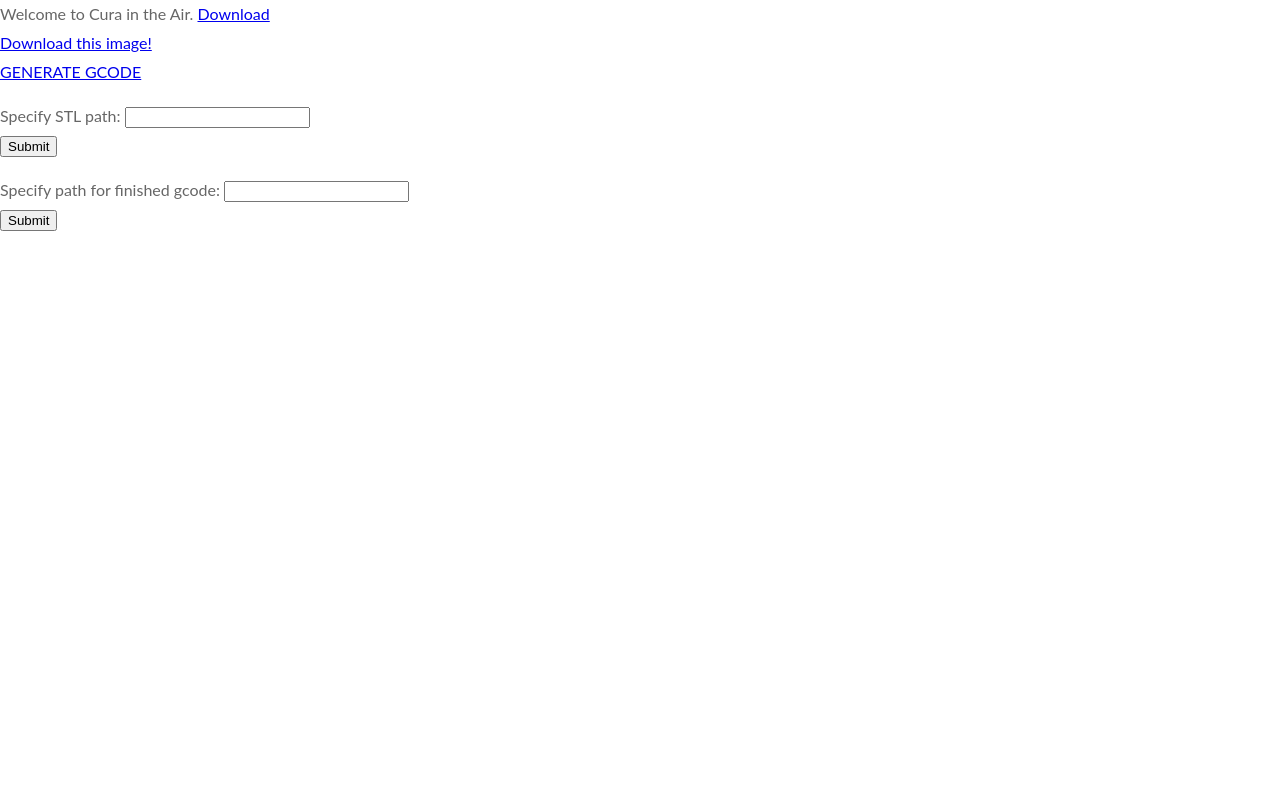
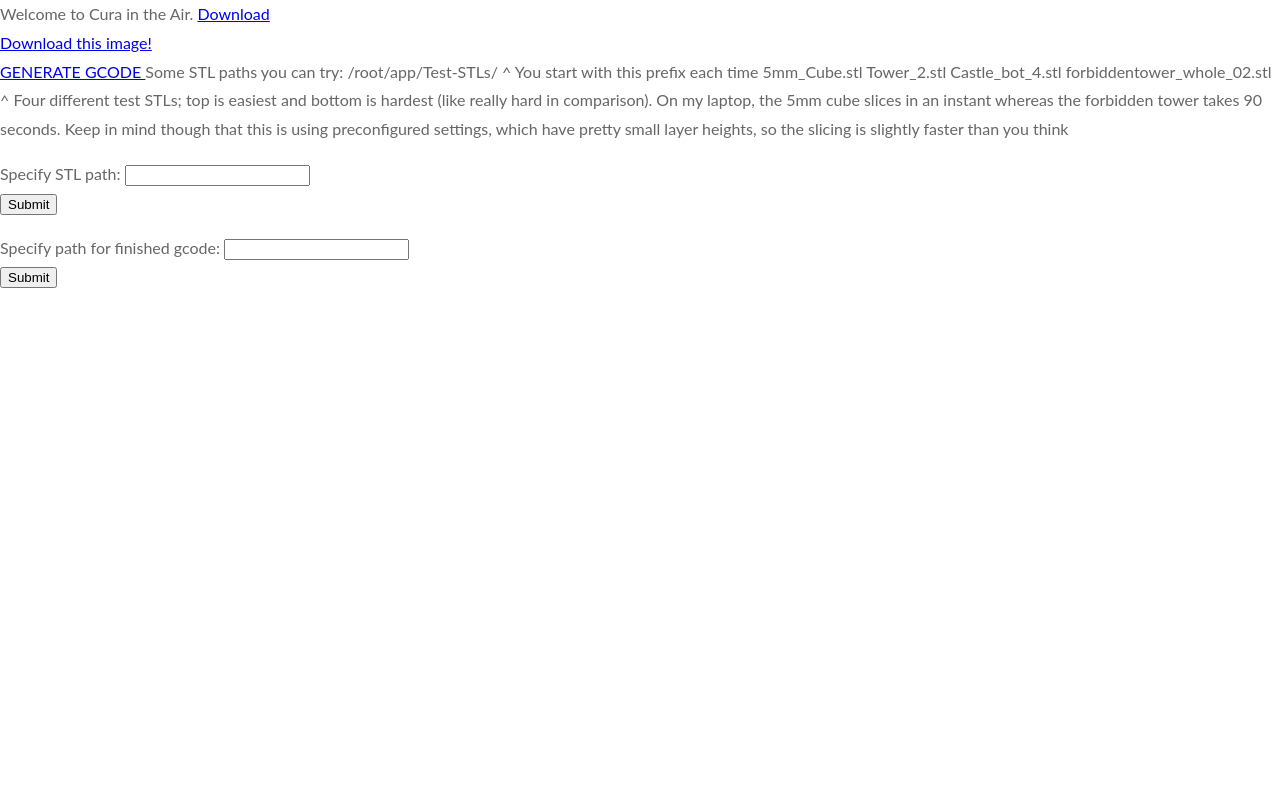
Before and after one commit to JRyanShue/CuraEngine-in-the-Air, a Flask app: page / in a window 1280 px wide. Run offline with Flask 2, Linux system fonts and the light colour scheme; some libraries are stand-ins or nearby versions.

Commit message:
Update main.html

```diff
--- a/templates/main.html
+++ b/templates/main.html
@@ -26,6 +26,17 @@
         <a href="{{ url_for('get_gcode')}}" download="test.gcode">
             GENERATE GCODE
         </a>
+
+        Some STL paths you can try:
+        /root/app/Test-STLs/
+        ^ You start with this prefix each time
+        5mm_Cube.stl
+        Tower_2.stl
+        Castle_bot_4.stl
+        forbiddentower_whole_02.stl
+        ^ Four different test STLs; top is easiest and bottom is hardest (like really hard in comparison).
+        On my laptop, the 5mm cube slices in an instant whereas the forbidden tower takes 90 seconds.
+        Keep in mind though that this is using preconfigured settings, which have pretty small layer heights, so the slicing is slightly faster than you think
 
         <form action="" method="post">
             <p>
```
